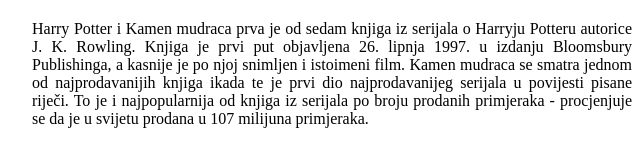
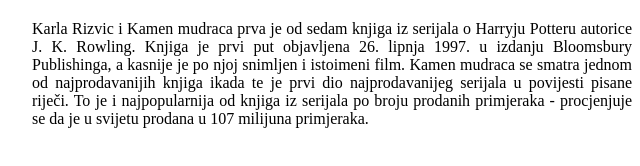
Before and after one commit to karla215/push_vjezba, a website: page parcijalni-ispit/index.html in a window 1280 px wide. Shown: the part 720-886 px from the top of the page, 308-948 px from the left. Drawn offline with Linux system fonts and the light colour scheme.

Commit message:
Karla Rizvic parcijalni ispit

```diff
--- a/parcijalni-ispit/index.html
+++ b/parcijalni-ispit/index.html
@@ -8,7 +8,7 @@
 <h1>Karla Rizvic i Kamen mudraca</h1>
 <img src="assets/HP1.jpg" title="Harry Potter" lang="en" alt="Harry Potter">
 <p style="text-align: justify;">
-    Harry Potter i Kamen mudraca prva je od sedam knjiga iz serijala o Harryju
+    Karla Rizvic i Kamen mudraca prva je od sedam knjiga iz serijala o Harryju
     Potteru autorice J. K. Rowling. Knjiga je prvi put objavljena 26. lipnja
     1997. u izdanju Bloomsbury Publishinga, a kasnije je po njoj snimljen i
     istoimeni film. Kamen mudraca se smatra jednom od najprodavanijih knjiga
```
